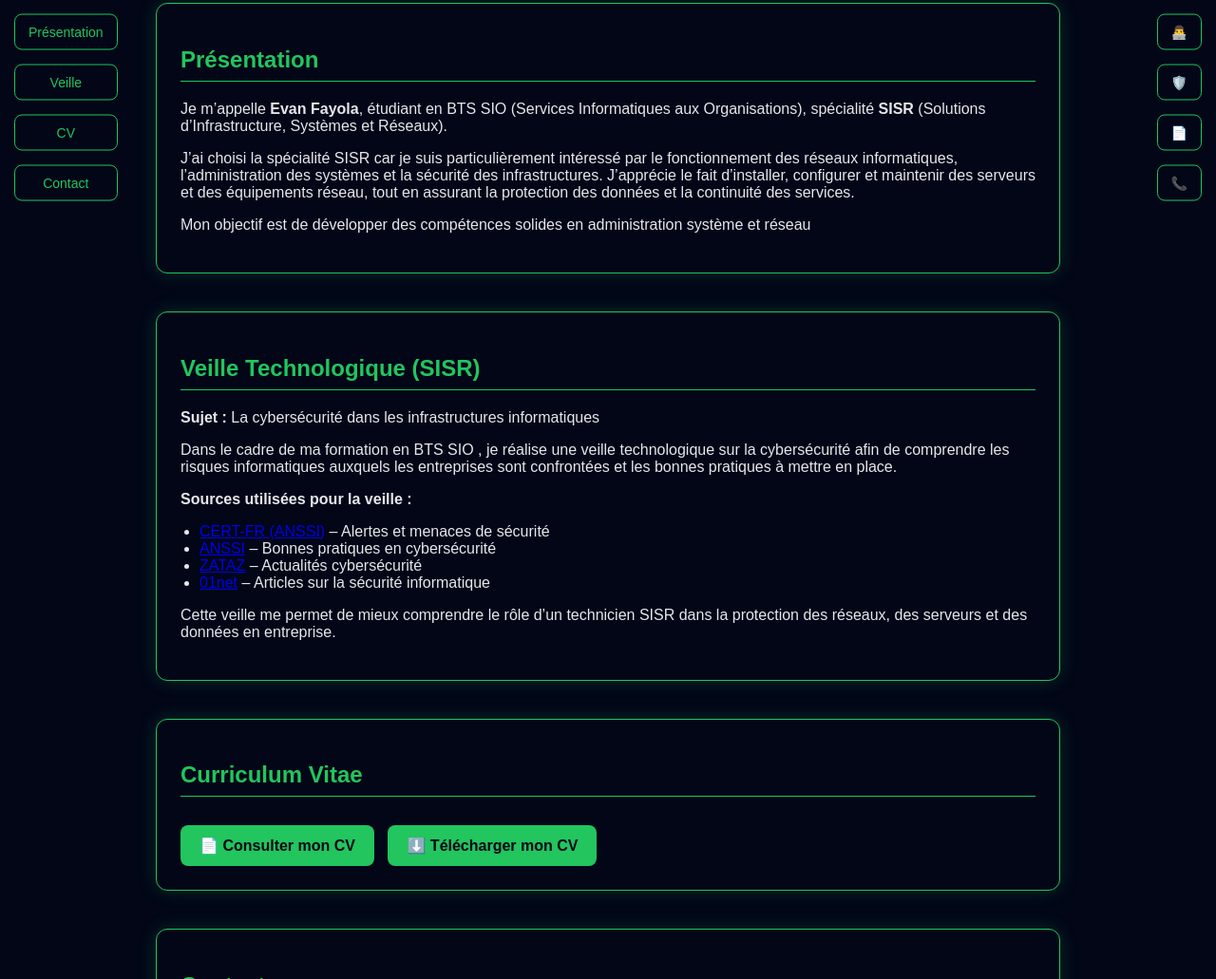
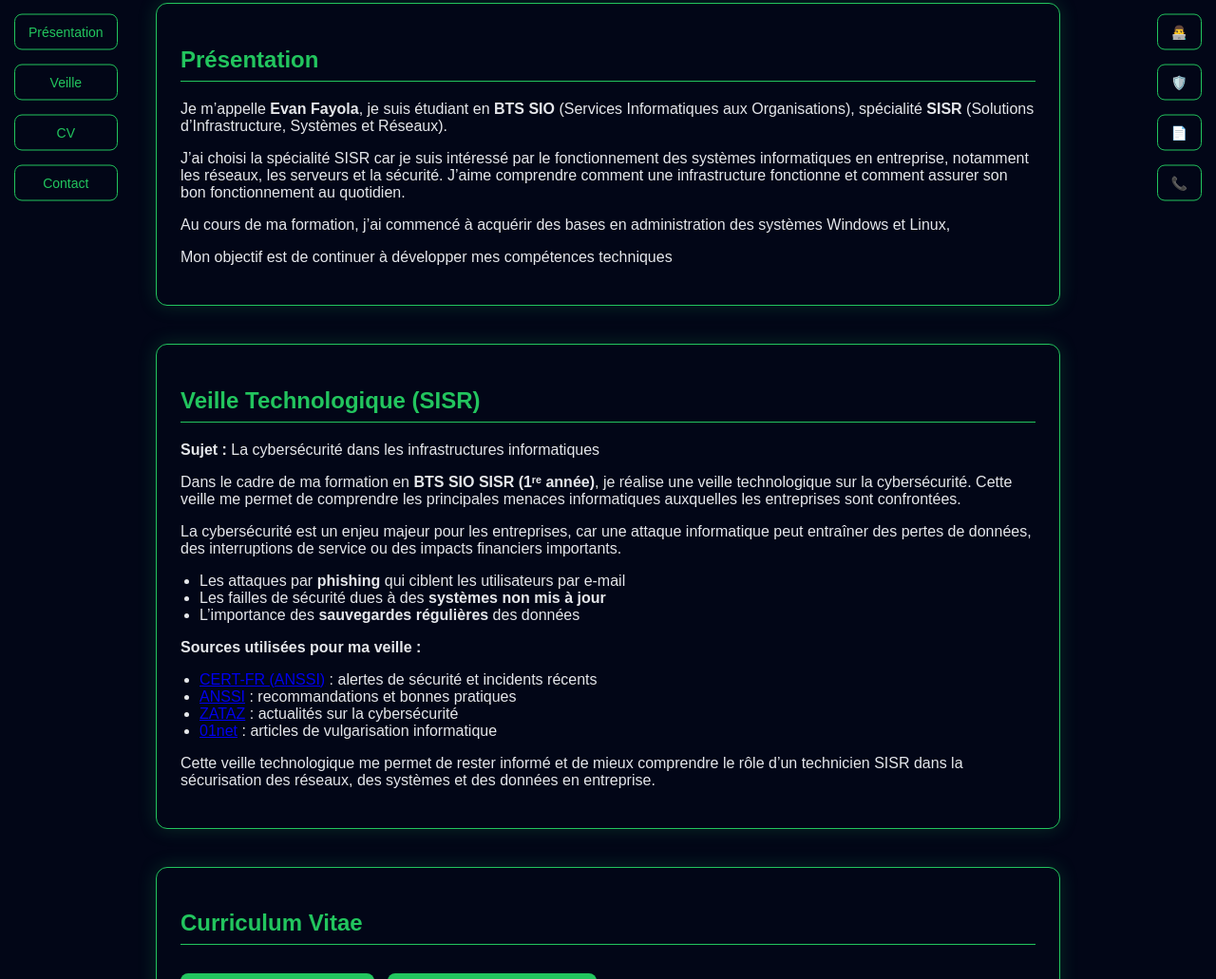
Before and after one commit to EVAN5P/portfolio-oral, a plain HTML site: page index.html in a window 1280 px wide. Shown: the part 287-1318 px from the top of the page at 95% size. Drawn offline with Linux system fonts and the light colour scheme.

Commit message:
Update index.html

```diff
--- a/index.html
+++ b/index.html
@@ -135,49 +135,85 @@
 
 <section id="presentation">
   <h2>Présentation</h2>
+
   <p>
-    Je m’appelle <strong>Evan Fayola</strong>, étudiant en BTS SIO (Services Informatiques aux Organisations),
-    spécialité <strong>SISR</strong> (Solutions d’Infrastructure, Systèmes et Réseaux).
+    Je m’appelle <strong>Evan Fayola</strong>, je suis étudiant en <strong>BTS SIO</strong>
+    (Services Informatiques aux Organisations), spécialité
+    <strong>SISR</strong> (Solutions d’Infrastructure, Systèmes et Réseaux).
   </p>
+
   <p>
-    J’ai choisi la spécialité SISR car je suis particulièrement intéressé par le fonctionnement
-    des réseaux informatiques, l’administration des systèmes et la sécurité des infrastructures.
-    J’apprécie le fait d’installer, configurer et maintenir des serveurs et des équipements réseau,
-    tout en assurant la protection des données et la continuité des services.
+    J’ai choisi la spécialité SISR car je suis intéressé par le fonctionnement des systèmes
+    informatiques en entreprise, notamment les réseaux, les serveurs et la sécurité.
+    J’aime comprendre comment une infrastructure fonctionne et comment assurer
+    son bon fonctionnement au quotidien.
   </p>
+
   <p>
-    Mon objectif est de développer des compétences solides en administration système et réseau
+    Au cours de ma formation, j’ai commencé à acquérir des bases en administration
+    des systèmes Windows et Linux,
 
-  </p>
+  <p>
+    Mon objectif est de continuer à développer mes compétences techniques
 </section>
 
 
 <section id="veille">
   <h2>Veille Technologique (SISR)</h2>
 
-  <p><strong>Sujet :</strong> La cybersécurité dans les infrastructures informatiques</p>
+  <p>
+    <strong>Sujet :</strong> La cybersécurité dans les infrastructures informatiques
+  </p>
 
   <p>
-    Dans le cadre de ma formation en BTS SIO , je réalise une veille technologique
-    sur la cybersécurité afin de comprendre les risques informatiques auxquels les entreprises
-    sont confrontées et les bonnes pratiques à mettre en place.
+    Dans le cadre de ma formation en <strong>BTS SIO SISR (1ʳᵉ année)</strong>,
+    je réalise une veille technologique sur la cybersécurité.
+    Cette veille me permet de comprendre les principales menaces
+    informatiques auxquelles les entreprises sont confrontées.
   </p>
+
+  <p>
+    La cybersécurité est un enjeu majeur pour les entreprises, car une attaque
+    informatique peut entraîner des pertes de données, des interruptions
+    de service ou des impacts financiers importants.
+  </p>
+
+  <ul>
+    <li>Les attaques par <strong>phishing</strong> qui ciblent les utilisateurs par e-mail</li>
+
+    <li>Les failles de sécurité dues à des <strong>systèmes non mis à jour</strong></li>
+    <li>L’importance des <strong>sauvegardes régulières</strong> des données</li>
+  </ul>
 
 
 
-  <p><strong>Sources utilisées pour la veille :</strong></p>
+  <p><strong>Sources utilisées pour ma veille :</strong></p>
   <ul>
-    <li><a href="https://www.cert.ssi.gouv.fr" target="_blank">CERT-FR (ANSSI)</a> – Alertes et menaces de sécurité</li>
-    <li><a href="https://www.ssi.gouv.fr" target="_blank">ANSSI</a> – Bonnes pratiques en cybersécurité</li>
-    <li><a href="https://www.zataz.com" target="_blank">ZATAZ</a> – Actualités cybersécurité</li>
-    <li><a href="https://www.01net.com" target="_blank">01net</a> – Articles sur la sécurité informatique</li>
+    <li>
+      <a href="https://www.cert.ssi.gouv.fr" target="_blank">CERT-FR (ANSSI)</a> :
+      alertes de sécurité et incidents récents
+    </li>
+    <li>
+      <a href="https://www.ssi.gouv.fr" target="_blank">ANSSI</a> :
+      recommandations et bonnes pratiques
+    </li>
+    <li>
+      <a href="https://www.zataz.com" target="_blank">ZATAZ</a> :
+      actualités sur la cybersécurité
+    </li>
+    <li>
+      <a href="https://www.01net.com" target="_blank">01net</a> :
+      articles de vulgarisation informatique
+    </li>
   </ul>
 
   <p>
-    Cette veille me permet de mieux comprendre le rôle d’un technicien SISR dans la protection
-    des réseaux, des serveurs et des données en entreprise.
+    Cette veille technologique me permet de rester informé et de mieux comprendre
+    le rôle d’un technicien SISR dans la sécurisation des réseaux, des systèmes
+    et des données en entreprise.
   </p>
 </section>
+
 
 
 
```
Lines whose indentation alone changed are shown as unchanged.
